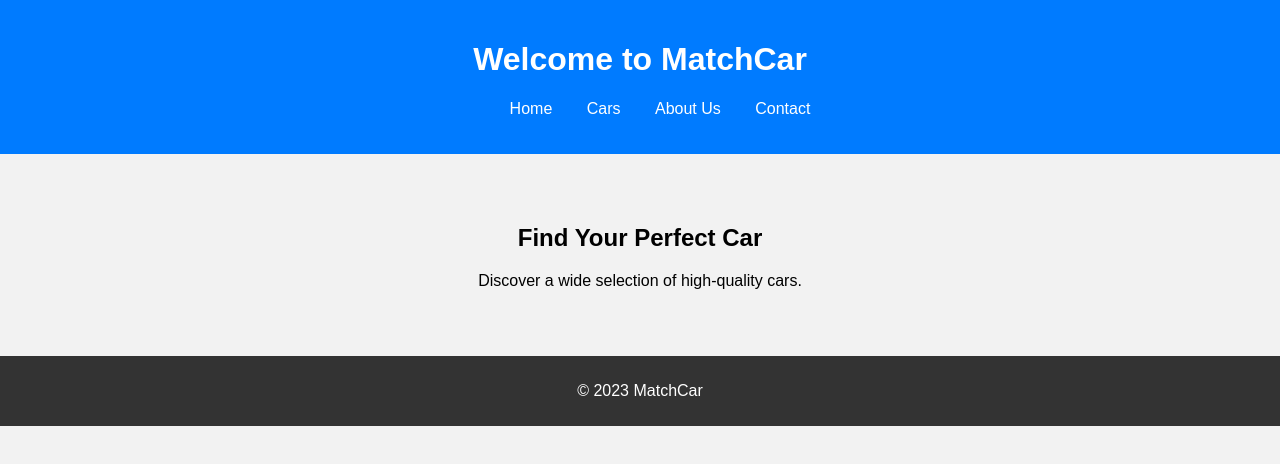
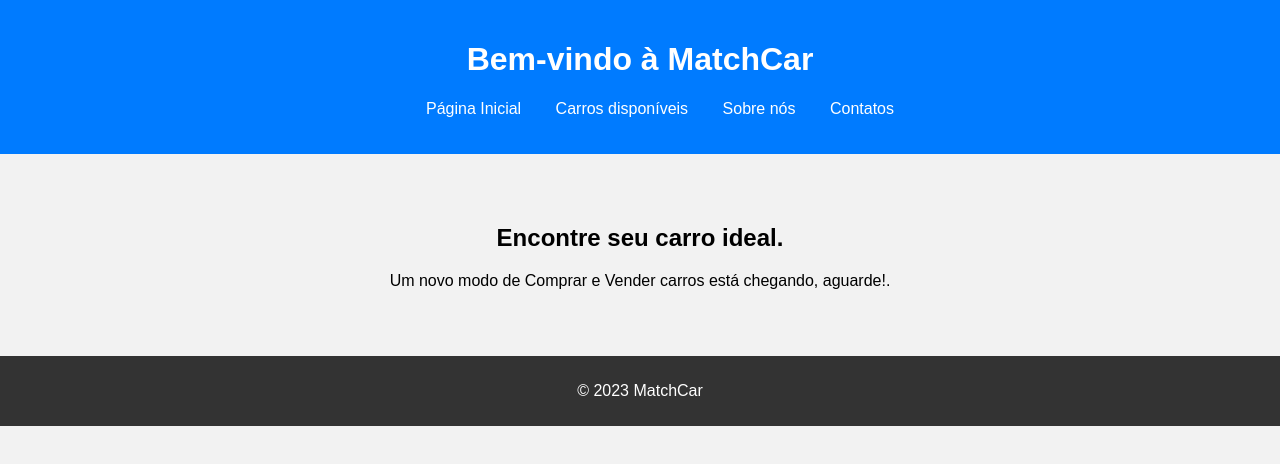
Before and after one commit to krausync/matchcar.github.io, a plain HTML site: page index.html in a window 1280 px wide. Drawn offline with Linux system fonts and the light colour scheme.

Commit message:
updates for index.html
version 1.0

```diff
--- a/index.html
+++ b/index.html
@@ -8,20 +8,20 @@
 </head>
 <body>
   <header>
-    <h1>Welcome to MatchCar</h1>
+    <h1>Bem-vindo à MatchCar</h1>
     <nav>
       <ul>
-        <li><a href="#">Home</a></li>
-        <li><a href="#">Cars</a></li>
-        <li><a href="#">About Us</a></li>
-        <li><a href="#">Contact</a></li>
+        <li><a href="#">Página Inicial</a></li>
+        <li><a href="#">Carros disponíveis</a></li>
+        <li><a href="#">Sobre nós</a></li>
+        <li><a href="#">Contatos</a></li>
       </ul>
     </nav>
   </header>
 
   <section class="content">
-    <h2>Find Your Perfect Car</h2>
-    <p>Discover a wide selection of high-quality cars.</p>
+    <h2>Encontre seu carro ideal.</h2>
+    <p>Um novo modo de Comprar e Vender carros está chegando, aguarde!.</p>
   </section>
 
   <footer>
```
